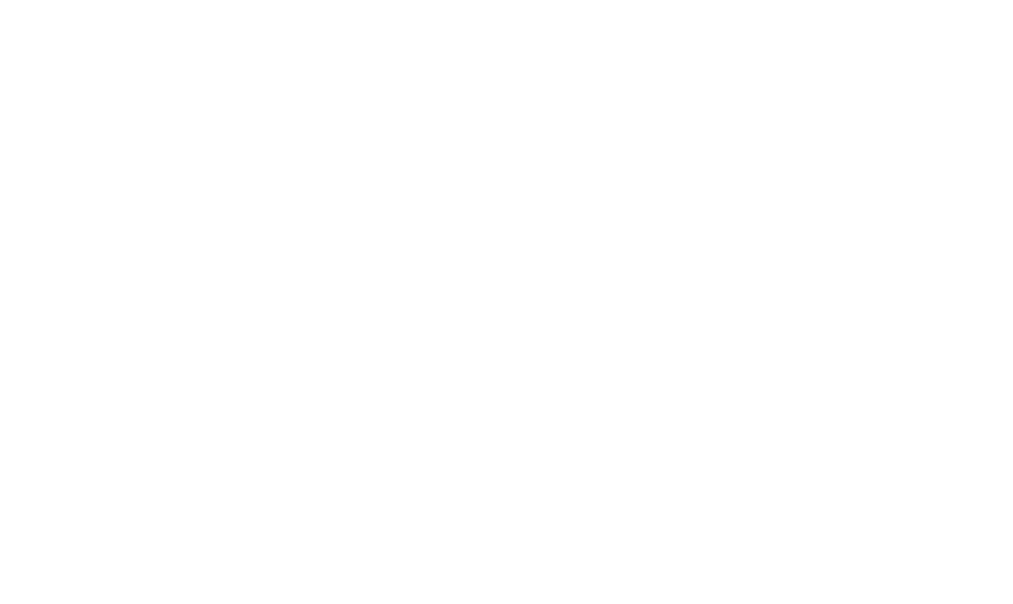
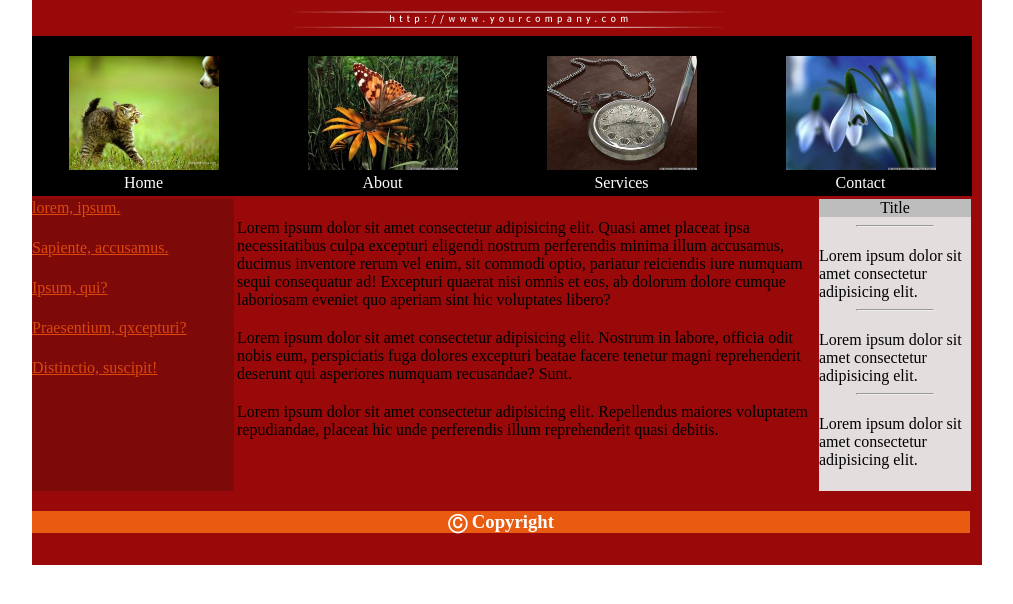
Before and after one commit to kravchenko-dev/B.A.Homework-6_2, a plain HTML site: page index.html in a window 1280 px wide. Shown: the whole page, without its empty margins (133-1146 px from the left). Drawn offline with Linux system fonts and the light colour scheme.

Commit message:
finish home work

```diff
--- /dev/null
+++ b/css/index.css
@@ -0,0 +1,116 @@
+* {
+  margin: 0;
+  padding: 0;
+}
+
+body {
+  width: 950px;
+  height: 565px;
+  margin: auto;
+  background-color: #990909;
+}
+
+html {
+  background-color: #ffffff;
+}
+
+header {
+  text-align: center;
+}
+
+/* main */
+
+.nav_menu {
+  width: 940px;
+  height: 160px;
+  background-color: #000000;
+  text-align: center;
+}
+
+.nav_menu img {
+  width: 150px;
+  height: 114px;
+}
+
+.nav_menu li {
+  width: 150px;
+  height: 135px;
+  display: inline-block;
+  margin-top: 20px;
+}
+
+.nav_menu_li:nth-child(-n + 3) {
+  margin-right: 85px;
+}
+
+li {
+  list-style: none;
+}
+
+.nav_menu a {
+  text-decoration: none;
+  color: #ffffff;
+}
+
+/* article box */
+
+.article_box {
+  display: flex;
+  padding-top: 3px;
+}
+
+.left_menu {
+  width: 202px;
+  height: 292px;
+  background-color: #7d0909;
+}
+
+.left_menu a {
+  color: #dc480e;
+}
+
+.left_menu :not(:first-child) {
+  margin-top: 22px;
+}
+
+.right_menu {
+  width: 152px;
+  height: 292px;
+  background-color: #e3dddd;
+}
+
+.right_menu li:not(:first-child) {
+  padding-top: 20px;
+}
+
+.right_menu :first-child {
+  text-align: center;
+  background-color: #bdbdbd;
+}
+
+hr {
+  width: 50%;
+  margin: auto;
+  margin-top: 8px;
+}
+
+article {
+  width: 585px;
+}
+
+article p {
+  padding: 20px 0 0 3px;
+}
+
+/* footer */
+
+footer {
+  background-color: #e95b11;
+  text-align: center;
+  margin-top: 20px;
+  width: 938px;
+}
+
+h3 {
+  color: #ffffff;
+}
--- a/index.html
+++ b/index.html
@@ -4,7 +4,89 @@
     <meta charset="UTF-8" />
     <meta http-equiv="X-UA-Compatible" content="IE=edge" />
     <meta name="viewport" content="width=device-width, initial-scale=1.0" />
+    <link rel="stylesheet" href="css/index.css" />
     <title>Document</title>
   </head>
-  <body></body>
+  <body>
+    <header>
+      <img src="img/title.gif" alt="www.yuorcompany.com" />
+    </header>
+    <main>
+      <nav class="nav_menu">
+        <ul>
+          <li class="nav_menu_li">
+            <a href="#">
+              <img src="img/img00.jpg" alt="cat" />
+              Home
+            </a>
+          </li>
+          <li class="nav_menu_li">
+            <a href="#">
+              <img src="img/img01.jpg" alt="flower" />
+              About
+            </a>
+          </li>
+          <li class="nav_menu_li">
+            <a href="#">
+              <img src="img/img02.jpg" alt="clock" />
+              Services
+            </a>
+          </li>
+          <li class="nav_menu_li">
+            <a href="#">
+              <img src="img/img03.jpg" alt="flower" />
+              Contact
+            </a>
+          </li>
+        </ul>
+      </nav>
+      <div class="article_box">
+        <ul class="left_menu">
+          <li><a href="#">lorem, ipsum.</a></li>
+          <li><a href="#">Sapiente, accusamus.</a></li>
+          <li>
+            <a href="#">Ipsum, qui?</a>
+          </li>
+          <li>
+            <a href="#">Praesentium, qxcepturi?</a>
+          </li>
+          <li>
+            <a href="#">Distinctio, suscipit!</a>
+          </li>
+        </ul>
+        <article>
+          <p>
+            Lorem ipsum dolor sit amet consectetur adipisicing elit. Quasi amet
+            placeat ipsa necessitatibus culpa excepturi eligendi nostrum
+            perferendis minima illum accusamus, ducimus inventore rerum vel
+            enim, sit commodi optio, pariatur reiciendis iure numquam sequi
+            consequatur ad! Excepturi quaerat nisi omnis et eos, ab dolorum
+            dolore cumque laboriosam eveniet quo aperiam sint hic voluptates
+            libero?
+          </p>
+          <p>
+            Lorem ipsum dolor sit amet consectetur adipisicing elit. Nostrum in
+            labore, officia odit nobis eum, perspiciatis fuga dolores excepturi
+            beatae facere tenetur magni reprehenderit deserunt qui asperiores
+            numquam recusandae? Sunt.
+          </p>
+          <p>
+            Lorem ipsum dolor sit amet consectetur adipisicing elit. Repellendus
+            maiores voluptatem repudiandae, placeat hic unde perferendis illum
+            reprehenderit quasi debitis.
+          </p>
+        </article>
+        <ul class="right_menu">
+          <li>Title</li>
+          <hr />
+          <li>Lorem ipsum dolor sit amet consectetur adipisicing elit.</li>
+          <hr />
+          <li>Lorem ipsum dolor sit amet consectetur adipisicing elit.</li>
+          <hr />
+          <li>Lorem ipsum dolor sit amet consectetur adipisicing elit.</li>
+        </ul>
+      </div>
+    </main>
+    <footer><h3>Ⓒ Copyright</h3></footer>
+  </body>
 </html>
```
Also changed, not shown: img/img00.jpg (added), img/img01.jpg (added), img/img02.jpg (added), img/img03.jpg (added), img/title.gif (added).
